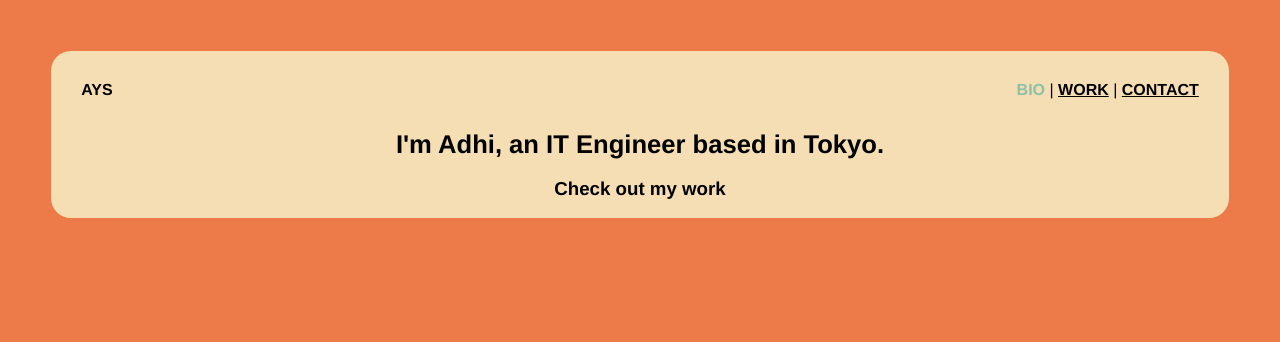
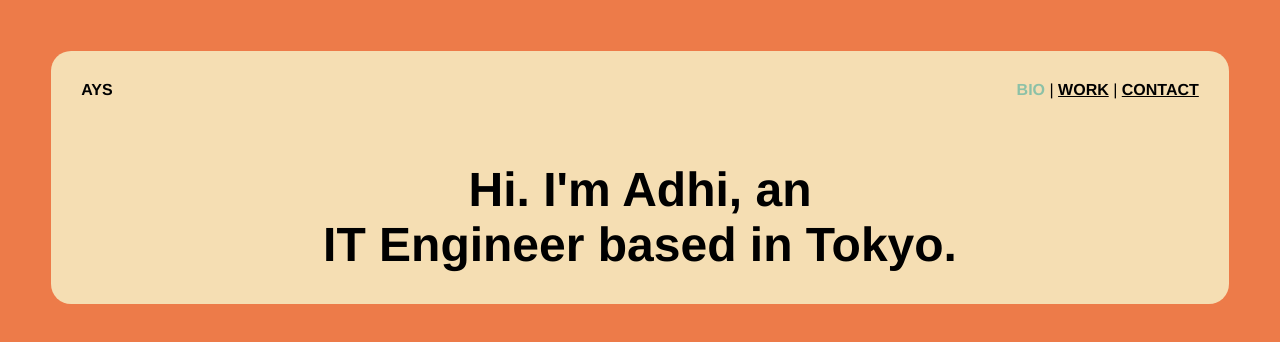
Before and after one commit to adhiyudanas/adhiyudanasvarajati, a Vue app: page /#/ in a window 1280 px wide. Shown: the top 342 px of the page. Built offline with nearby package versions, Linux system fonts and the light colour scheme.

Commit message:
add style and additional text

```diff
--- a/src/components/HeaderLogo.vue
+++ b/src/components/HeaderLogo.vue
@@ -1,3 +1,3 @@
 <template>
-    <a class="short" href="/#" style="text-decoration:none" rel="Adhi Yudana Svarajati"></a>
+    <a class="short" href="/#" style="text-decoration:none" rel="Adhi Yudana Svarajati">AYS</a>
 </template>
--- a/src/layouts/BioContents.vue
+++ b/src/layouts/BioContents.vue
@@ -1,10 +1,9 @@
 <template>
   <div class="bio-wrapper">
     <section class="introduction">
-      <h1>I'm Adhi, an IT Engineer based in Tokyo.</h1>
+      <h1>Hi. I'm Adhi, an <br>IT Engineer based in Tokyo.</h1>
     </section>
     <section>
-      <h3>Check out my work</h3>
     </section>
   </div>
 </template>
--- a/src/styles/components/_HeaderLogo.scss
+++ b/src/styles/components/_HeaderLogo.scss
@@ -1,12 +1,12 @@
-.short:not(:hover)::after {
-    content: 'AYS' !important;
-    transition: 0.5s;
-}
+//.short:not(:hover)::after {
+    //content: 'AYS' !important;
+    //transition: 0.5s;
+//}
 
-.short:hover::after {
-    animation: textanimate 1s linear;
-    content: 'Adhi Yudana Svarajati';
-}
+//.short:hover::after {
+//    animation: textanimate 1s linear;
+//    content: 'Adhi Yudana Svarajati';
+//}
 
 @keyframes textanimate {
   0% {
--- /dev/null
+++ b/src/styles/layouts/_BioContents.scss
@@ -0,0 +1,33 @@
+.bio-wrapper {
+    .introduction {
+        h1 {
+            font-size: 3rem;
+            margin: 0.67em;
+        }
+    }
+}
+
+// add breakpoints for screen
+@include phone-screen {
+    .introduction h1 {
+      font-size: 1.4em;
+    }
+  }
+
+  @include medium-screen {
+    .introduction h1 {
+      font-size: 1.6em;
+    }
+  }
+
+  @include large-screen {
+    .introduction h1 {
+      // margin: 0;
+    }
+  }
+
+  @include extraLarge-screen {
+    .introduction h1 {
+      // margin: 0;
+    }
+  }
--- a/src/styles/layouts/_Header.scss
+++ b/src/styles/layouts/_Header.scss
@@ -51,19 +51,11 @@ header {
   #nav {
     padding: 20px;
   }
-
-  .introduction h1 {
-    font-size: 1.6em;
-  }
 }
 
 @include large-screen {
   #nav {
     padding: 25px;
-  }
-
-  .introduction h1 {
-    margin: 0;
   }
 }
 
@@ -71,8 +63,4 @@ header {
   #nav {
     padding: 30px;
   }
-
-  .introduction h1 {
-    margin: 0;
-  }
 }
--- a/src/styles/main.scss
+++ b/src/styles/main.scss
@@ -10,6 +10,7 @@
 
 
 @import './layouts/Header';
+@import './layouts/BioContents';
 
 
 @import './components/HeaderLogo';
```
Also changed, not shown: src/styles/views/_Bio.scss (renamed from src/styles/views/Bio.scss).
